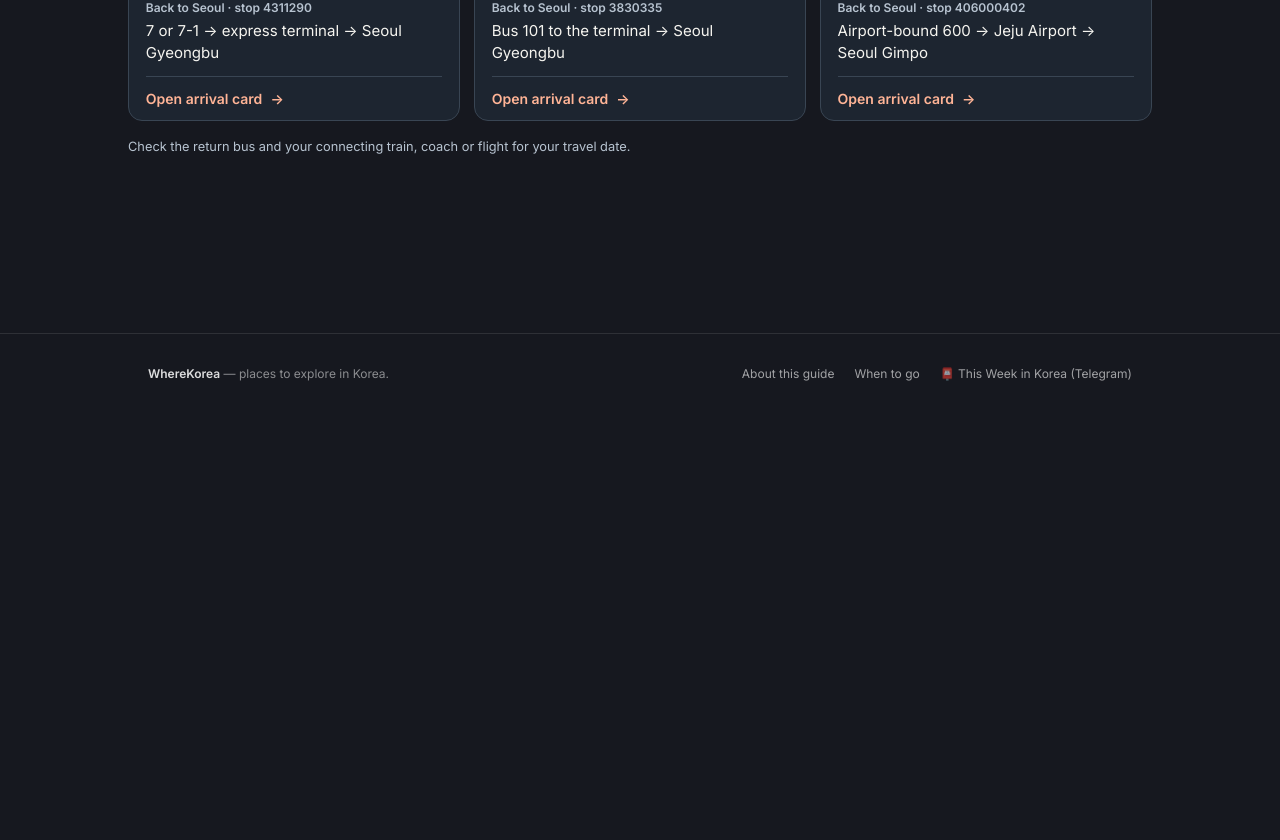
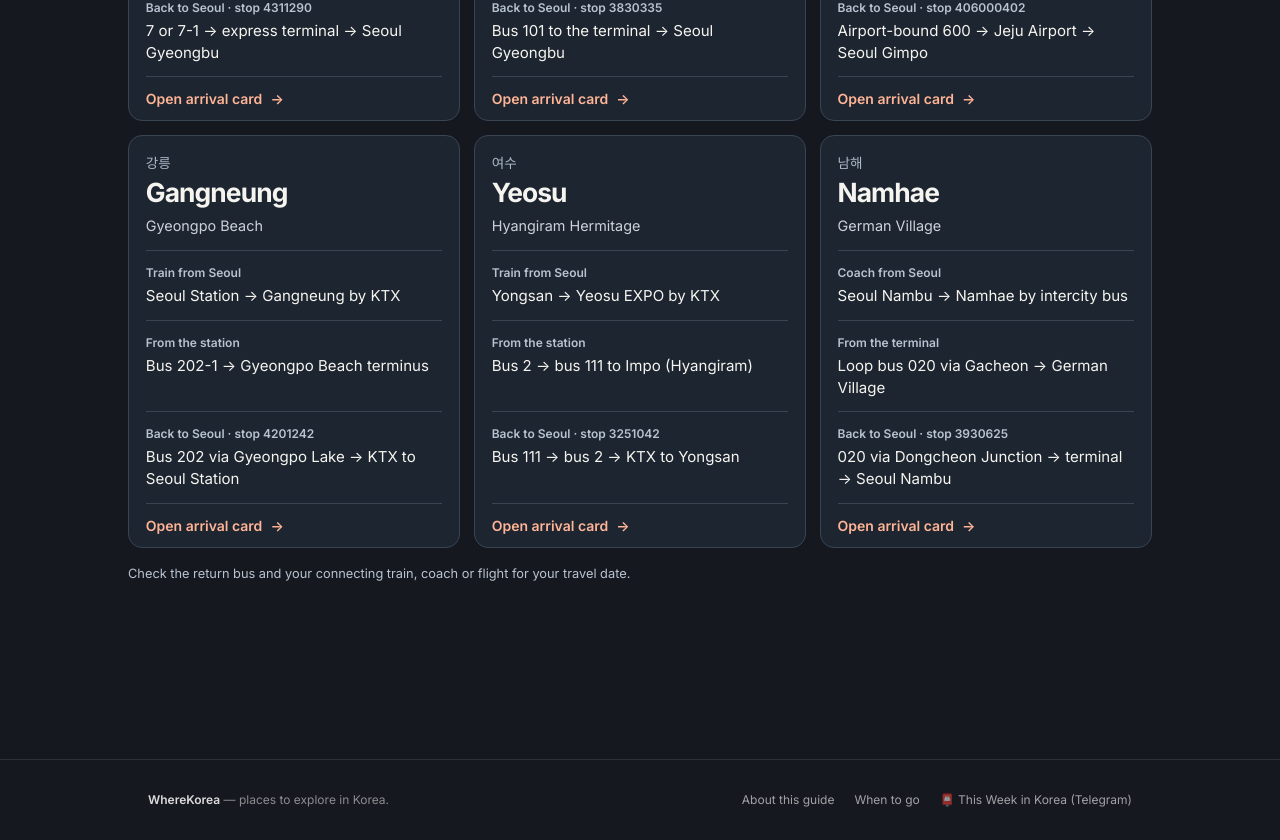
Before and after one commit to simonwhere/wherekorea, a Next.js app in the folder wherekorea/: page /from-seoul in a window 1280 px wide. Shown: the part 1060-1900 px from the top of the page. Before the commit the page ends 1474 px from the top, so only its background shows below. Built offline with nearby package versions, Linux system fonts and the light colour scheme; no server answers; a web font is replaced by a local one.

Commit message:
Add round-trip arrival cards for Gangneung, Yeosu and Namhae
Identify the separate Gyeongpo boarding stops, the two transfers for Hyangiram, and the one-way German Village loop. Surface the three routes in city guides, saved places, the comparison and the sitemap.

```diff
--- a/wherekorea/app/from-seoul/page.tsx
+++ b/wherekorea/app/from-seoul/page.tsx
@@ -7,7 +7,7 @@ import { homeHrefFromSearch, withBrowseContext, pageSearch } from '@/lib/browse-
 
 export const metadata: Metadata = {
   title: 'From Seoul without a car',
-  description: 'Compare car-free trips from Seoul to Andong, Gyeongju, Jeonju, Sokcho, Tongyeong and Jeju. Find the local bus and the stop for the journey back.',
+  description: 'Find the local bus when you arrive, the stop for the trip back and your connection to Seoul. Compare car-free routes across Korea.',
   alternates: { canonical: '/from-seoul' },
 }
 
--- /dev/null
+++ b/wherekorea/data/arrival/gangneung.ts
@@ -0,0 +1,27 @@
+import type { ArrivalCard } from './types'
+
+export const gangneung: ArrivalCard = {
+  slug: 'gangneung',
+  mainMode: 'rail',
+  place: 'Gyeongpo Beach',
+  placeKo: '경포해변',
+  station: 'Gangneung Station',
+  stationKo: '강릉역',
+  returnStop: '4201242',
+  glance: {
+    fromSeoul: 'Seoul Station → Gangneung by KTX',
+    onward: 'Bus 202-1 → Gyeongpo Beach terminus',
+    back: 'Bus 202 via Gyeongpo Lake → KTX to Seoul Station',
+  },
+  fromSeoul: 'Take a KTX from Seoul Station (서울역) to Gangneung Station (강릉역).',
+  onward: 'At 강릉역 (stop 4200721), take bus 202-1 toward Gyeongpo Beach. Its next stop is 가작다리입구. Ride past Gyeongpo Lake (경포호) to the last stop, 경포해변(종점), stop 4201420.',
+  returnLocal: 'Board a departing 202 at 경포해변 (stop 4201242). Its next stop is Gyeongpo Lake (경포호). Get off at 강릉역건너편 (stop 4200293) and cross to Gangneung Station.',
+  returnSeoul: 'Take a KTX from Gangneung to Seoul Station (서울역). Select Seoul Station as your arrival station when checking trains.',
+  check: 'Both loops start and finish at the beach. Look up departures at 4201242 before leaving and allow time to reach the station for your train.',
+  checked: '2026-11-04',
+  sources: [
+    { label: 'KORAIL train times and seats', url: 'https://www.korail.com/global/eng/ticket/reservation', use: 'intercity' },
+    { label: 'Gangneung Station · bus stop 4200721', url: 'https://bis.gn.go.kr/search?type=station&tab=station&keyword=4200721', use: 'local' },
+    { label: 'Gyeongpo Beach departures · stop 4201242', url: 'https://bis.gn.go.kr/search?type=station&tab=station&keyword=4201242', use: 'return' },
+  ],
+}
--- a/wherekorea/data/arrival/index.ts
+++ b/wherekorea/data/arrival/index.ts
@@ -4,8 +4,11 @@ import { jeonju } from './jeonju'
 import { sokcho } from './sokcho'
 import { tongyeong } from './tongyeong'
 import { jeju } from './jeju'
+import { gangneung } from './gangneung'
+import { yeosu } from './yeosu'
+import { namhae } from './namhae'
 
-export const arrivalCards = [andong, gyeongju, jeonju, sokcho, tongyeong, jeju]
+export const arrivalCards = [andong, gyeongju, jeonju, sokcho, tongyeong, jeju, gangneung, yeosu, namhae]
 
 export const modeLabels = {
   rail: { service: 'Train', arrival: 'From the station' },
--- /dev/null
+++ b/wherekorea/data/arrival/namhae.ts
@@ -0,0 +1,27 @@
+import type { ArrivalCard } from './types'
+
+export const namhae: ArrivalCard = {
+  slug: 'namhae',
+  mainMode: 'coach',
+  place: 'German Village',
+  placeKo: '독일마을',
+  station: 'Namhae Bus Terminal',
+  stationKo: '남해공용터미널',
+  returnStop: '3930625',
+  glance: {
+    fromSeoul: 'Seoul Nambu → Namhae by intercity bus',
+    onward: 'Loop bus 020 via Gacheon → German Village',
+    back: '020 via Dongcheon Junction → terminal → Seoul Nambu',
+  },
+  fromSeoul: 'Take an intercity bus from Seoul Nambu (서울남부) to Namhae (남해). Get off at Namhae Bus Terminal.',
+  onward: 'Board loop bus 020 (뚜벅이버스) at 남해공용터미널(시점), stop 3930542. It runs via Gacheon (가천) before reaching German Village (독일마을), stop 3930625.',
+  returnLocal: 'After your visit, board a later 020 at the same German Village stop (독일마을, 3930625). It continues via Dongcheon Junction (동천삼거리), the next stop. Get off at 남해공용터미널(종점), stop 3930612.',
+  returnSeoul: 'At Namhae Bus Terminal, take the intercity coach to Seoul Nambu (서울남부).',
+  check: 'Before getting off at German Village, check when the next 020 will pass and whether it reaches the terminal before your Seoul Nambu coach. The 020 timetable lists departures from the terminal.',
+  checked: '2026-11-04',
+  sources: [
+    { label: 'Tmoney intercity coaches · Seoul Nambu and Namhae', url: 'https://txbus.t-money.co.kr/main.do', use: 'intercity' },
+    { label: 'Namhae bus 020 · route and terminal departures', url: 'https://tsbis.kr/393/main_search.do?main_searchKeyword=020', use: 'local' },
+    { label: 'German Village · return stop 3930625', url: 'https://tsbis.kr/393/main_search.do?main_searchKeyword=3930625', use: 'return' },
+  ],
+}
--- /dev/null
+++ b/wherekorea/data/arrival/yeosu.ts
@@ -0,0 +1,28 @@
+import type { ArrivalCard } from './types'
+
+export const yeosu: ArrivalCard = {
+  slug: 'yeosu',
+  mainMode: 'rail',
+  place: 'Hyangiram Hermitage',
+  placeKo: '향일암',
+  station: 'Yeosu EXPO Station',
+  stationKo: '여수엑스포역',
+  returnStop: '3251042',
+  glance: {
+    fromSeoul: 'Yongsan → Yeosu EXPO by KTX',
+    onward: 'Bus 2 → bus 111 to Impo (Hyangiram)',
+    back: 'Bus 111 → bus 2 → KTX to Yongsan',
+  },
+  fromSeoul: 'Take the KTX from Yongsan (용산) in Seoul to Yeosu EXPO Station (여수엑스포역).',
+  onward: 'At the station (3259001), take bus 2 toward 화장동차고지. Get off at 서교동천주교성당 (3251180). At that same stop, board bus 111 for 임포(향일암) and ride to the last stop (3251044). Walk up to the hermitage.',
+  returnLocal: 'Walk to the Impo Hansol Hoetjip stop (임포한솔횟집, 3251042). Take bus 111 toward 한국전력. At Yi Sun-sin Square (이순신광장, 3250846), change at the same stop to bus 2 for 여수엑스포역 (3259001).',
+  returnSeoul: 'Take a KTX from Yeosu EXPO Station to Yongsan (용산) in Seoul.',
+  check: 'Search for 3251042 before leaving the hermitage. Two stops are named 임포한솔횟집. Allow time for both buses before your train.',
+  checked: '2026-11-04',
+  sources: [
+    { label: 'KORAIL train times and seats', url: 'https://www.korail.com/global/eng/ticket/reservation', use: 'intercity' },
+    { label: 'Yeosu City · directions to Hyangiram', url: 'https://www.yeosu.go.kr/tour/travel/10tour/hyangilam', use: 'local' },
+    { label: 'Yeosu bus routes · search 2 or 111', url: 'https://its.yeosu.go.kr/bus/busroute', use: 'local' },
+    { label: 'Return bus arrivals · search 3251042', url: 'https://its.yeosu.go.kr/bus/busstop', use: 'return' },
+  ],
+}
--- a/wherekorea/data/destinations.ts
+++ b/wherekorea/data/destinations.ts
@@ -597,7 +597,7 @@ export const destinations: Destination[] = [
     skip_if:
       "Village buses are infrequent. Scattered viewpoints and coastal stops are easier to reach by car.",
     travel_time: {
-      from_seoul: '~4h 30m bus (7/day)',
+      from_seoul: '~4h 30m intercity bus from Seoul Nambu',
       from_incheon_airport: '~6h (transfer in Seoul)',
       from_busan_station: '~2h+ bus',
     },
--- a/wherekorea/lib/arrival-routes.ts
+++ b/wherekorea/lib/arrival-routes.ts
@@ -1,4 +1,4 @@
-const arrivalSlugs = ['andong', 'gyeongju', 'jeonju', 'sokcho', 'tongyeong', 'jeju'] as const
+const arrivalSlugs = ['andong', 'gyeongju', 'jeonju', 'sokcho', 'tongyeong', 'jeju', 'gangneung', 'yeosu', 'namhae'] as const
 export type ArrivalSlug = typeof arrivalSlugs[number]
 
 export function hasArrivalCard(slug: string): slug is ArrivalSlug {
```
Also changed, not shown: 1 other file (tests, documents, lock files or other folders).
